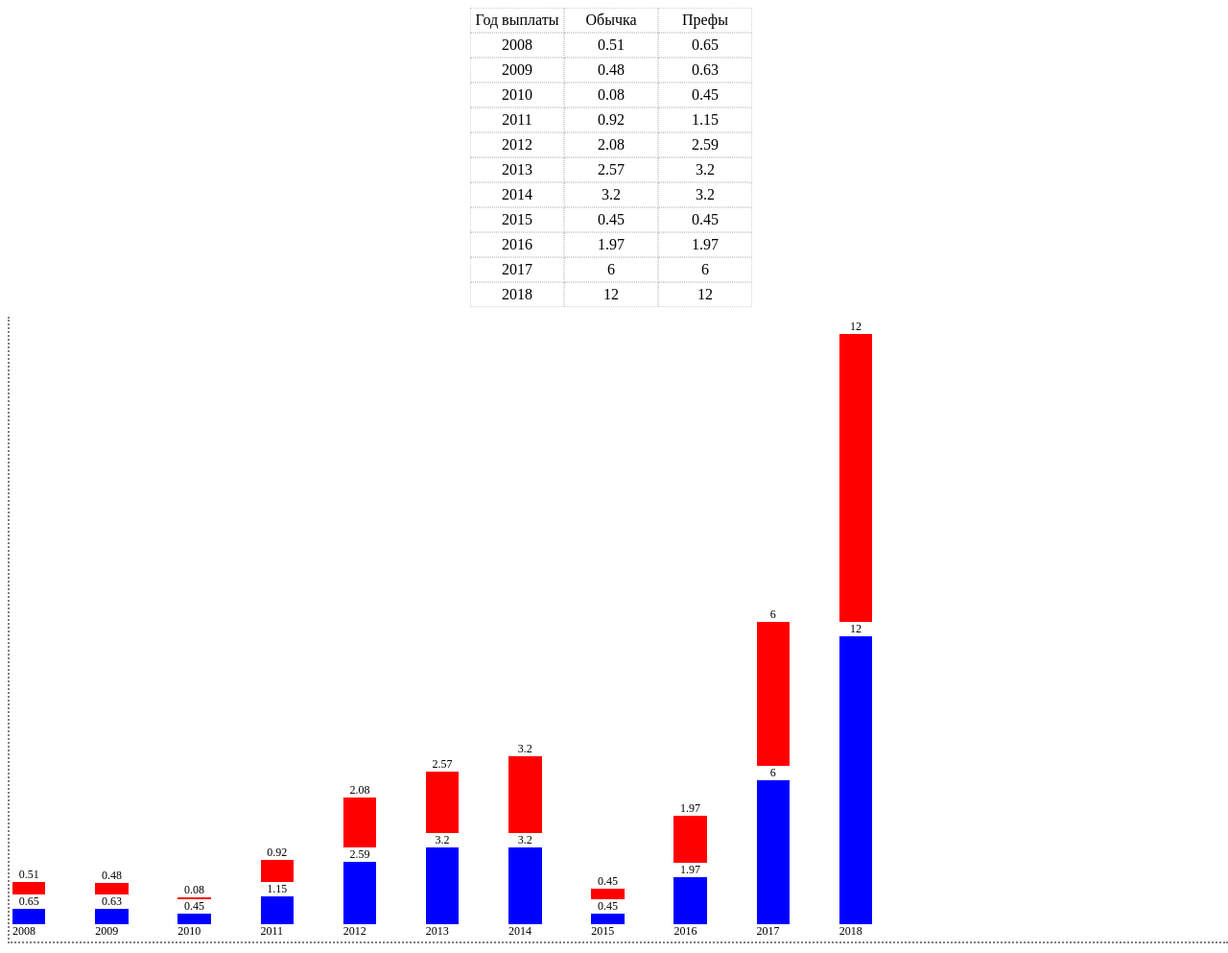
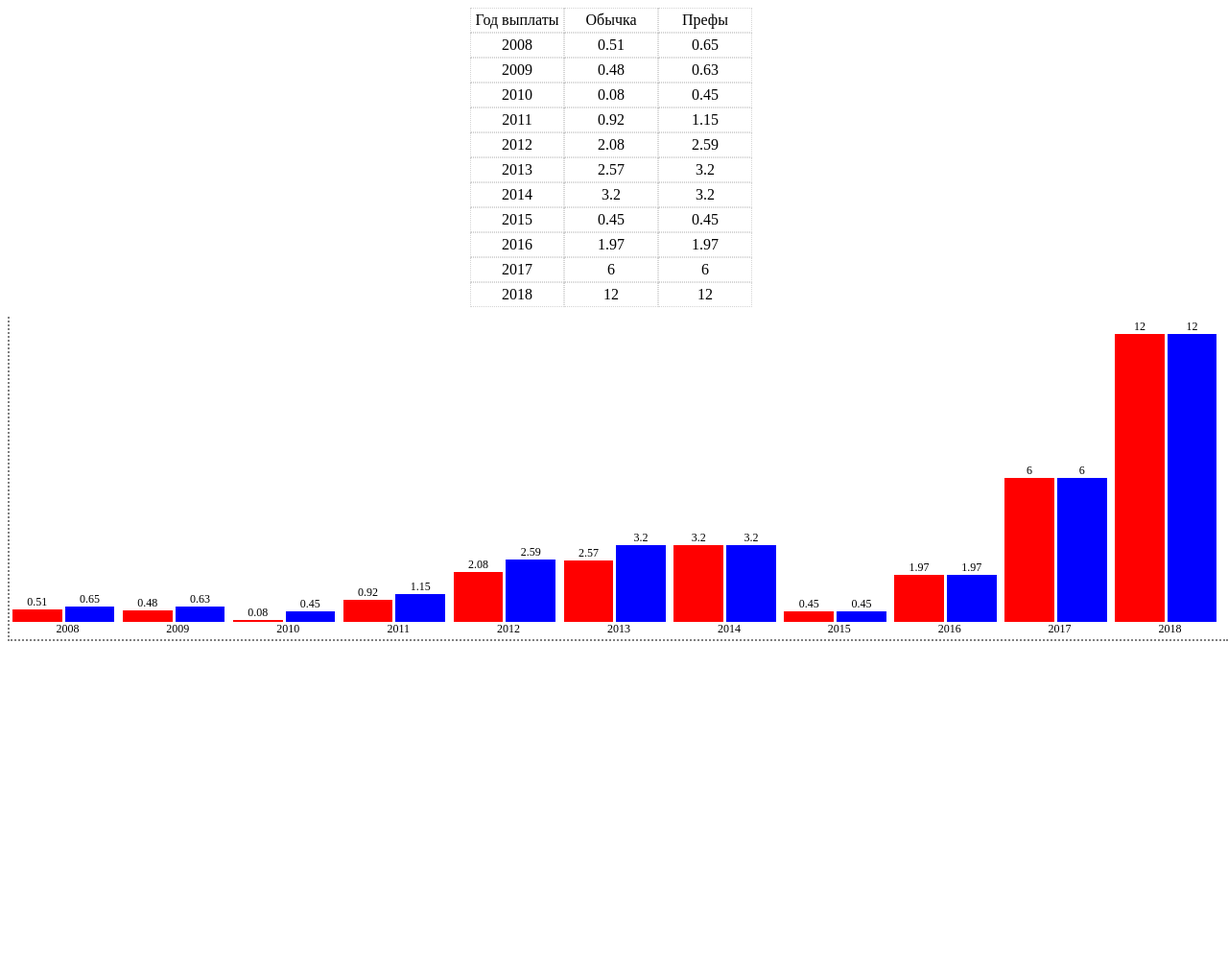
Before and after one commit to Aparin/tableAndGraphMaker, a plain HTML site: page index.html in a window 1280 px wide. Shown: the whole page at 96% size. After the commit the page ends 800 px from the top, so only its background shows below. Drawn offline with Linux system fonts and the light colour scheme.

Commit message:
basic version is ready

```diff
--- a/script.js
+++ b/script.js
@@ -23,32 +23,28 @@ var createTable = (id, data, col) => {
 /* The function of creating a graph */
 var createGraph = (id, data, col) => {
     var area = document.getElementById(id);
-    var columnCorrection = 0.6; //changing the ratio between width column and indentation
 
+    // make single column with value
     var makeColumn = (height, color, count) => {
+        var wrap = makeElement('div', 'columnWrap');
         var fragment = document.createDocumentFragment();
 
+        // append value of column
         var value = makeElement('div', 'value', data[count]);
-        value.style.width = 40 + '%';
-        /*
-        value.style.width = (1 + columnCorrection) * elementWidth + '%';
-        */
-        fragment.appendChild(value); // append value of column
+        fragment.appendChild(value);
 
-        var column = makeElement('div', 'column'); // append column
+        // append column
+        var column = makeElement('div', 'column');
         column.style.height = height;
         column.style.backgroundColor = color;
-        column.style.width = 40 + '%';
-        /*
-                var columnWidth = 100 / (col - 1);
-                column.style.width = columnWidth * (1 + columnCorrection) + '%'; //width of the column
-                column.style.marginRight = columnWidth * (1 - columnCorrection) + '%'; //width of the indentation
-        */
         fragment.appendChild(column);
-        return fragment;
+
+        wrap.appendChild(fragment);
+        return wrap;
     }
 
-    var maxValue = (data, col) => { //definition of the maximum value in data
+    //definition of the maximum value in data
+    var maxValue = (data, col) => {
         var stack = data[col + 1];
         var start = col + 1;
         for (var i = start; i < data.length; i = i + col) {
@@ -63,26 +59,29 @@ var createGraph = (id, data, col) => {
     }
 
     var columns = data.length - col - (data.length - col) / col;
-    var elementWidth = 100 / columns / 2;
+    var elementWidth = 100 / columns;
     for (var i = col + 1; i < data.length; i += col) {
-        var height = data[i] / maxValue(data, col) * 300;
-        var column = makeColumn(height + 'px', 'red', i);
 
-        if (col === 3) {
-            height = data[i + 1] / maxValue(data, col) * 300;
-            column.appendChild(makeColumn(height + 'px', 'blue', i + 1));
-        }
-        var newYear = (makeElement('div', 'year', data[i - 1])); // append year
-        newYear.style.width = (1 + columnCorrection) * elementWidth + '%';
-        column.appendChild(newYear);
-        var fullYear = document.createElement('div');
-        fullYear.classList.add('fullYear');
+        // make main element containing values, columns, year
+        var fullYear = makeElement('div', 'fullYear');
         var widthFullYear;
-        if (col === 2) { widthFullYear = 2 * elementWidth; } else { widthFullYear = 3 * elementWidth; }
-        // console.log(widthFullYear); // 6.8 %
+        if (col === 2) { widthFullYear = elementWidth; } else { widthFullYear = 2 * elementWidth; }
         fullYear.style.width = widthFullYear + '%';
 
+        var height = i => { return data[i] / maxValue(data, col) * 300 + 'px'; }
+        var column = makeColumn(height(i), 'red', i);
+        column.style.width = 45 + '%';
         fullYear.appendChild(column);
+        if (col === 3) {
+            column = makeColumn(height(i + 1), 'blue', i + 1);
+            column.style.width = 45 + '%';
+            fullYear.appendChild(column);
+        }
+
+        var year = (makeElement('div', 'year', data[i - 1])); // append year
+        fullYear.appendChild(year);
+
+
         area.appendChild(fullYear); // output year
     }
 }
--- a/style.css
+++ b/style.css
@@ -34,7 +34,15 @@
     font-size: 12px;
 }
 
-.column {}
+.year {
+    display: block;
+}
+
+.columnWrap {
+    display: inline-block;
+    margin-right: 3px;
+    vertical-align: bottom;
+}
 
 .fullYear {
     display: inline-block;
```
Also changed, not shown: 1 other file.
